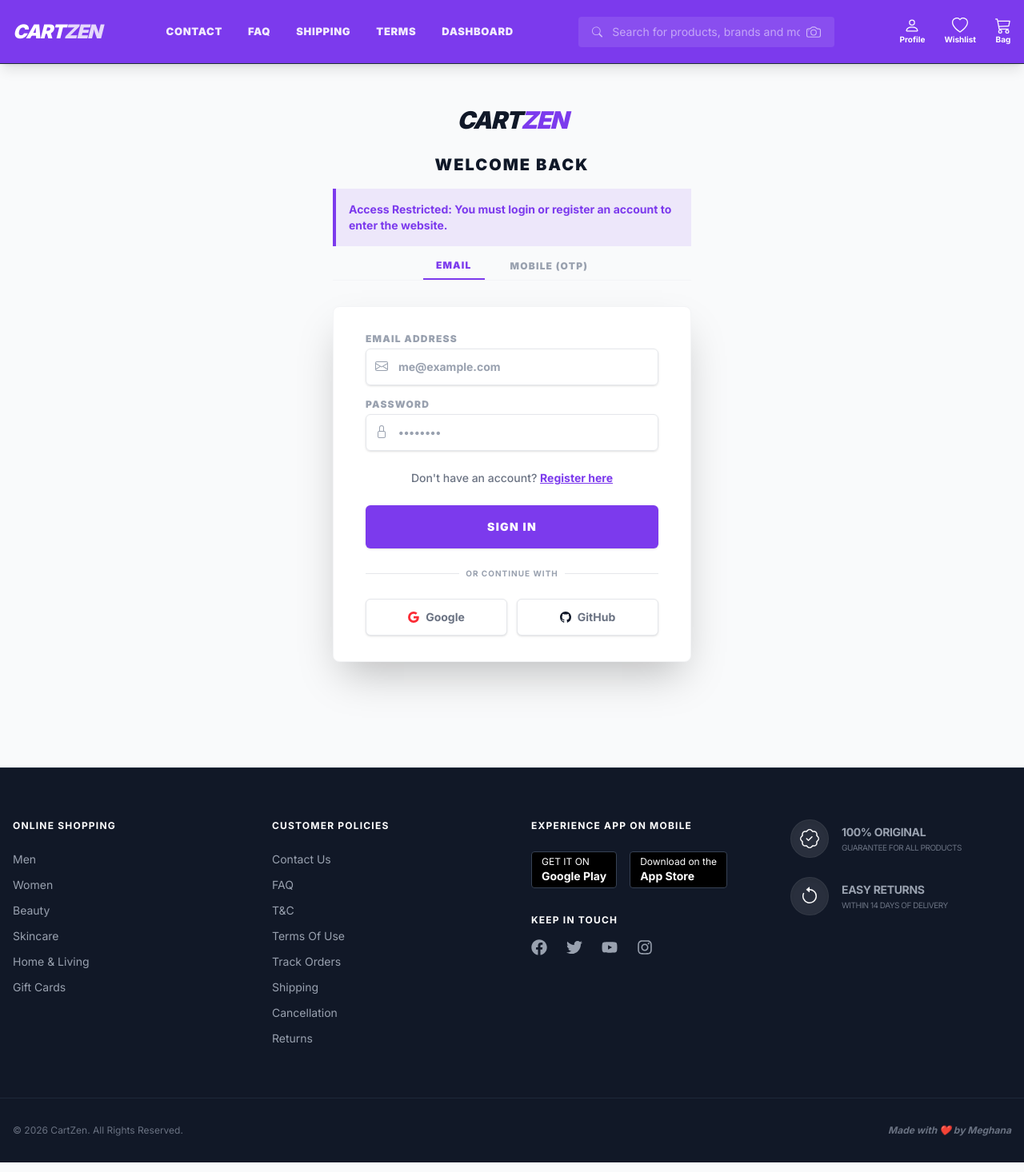
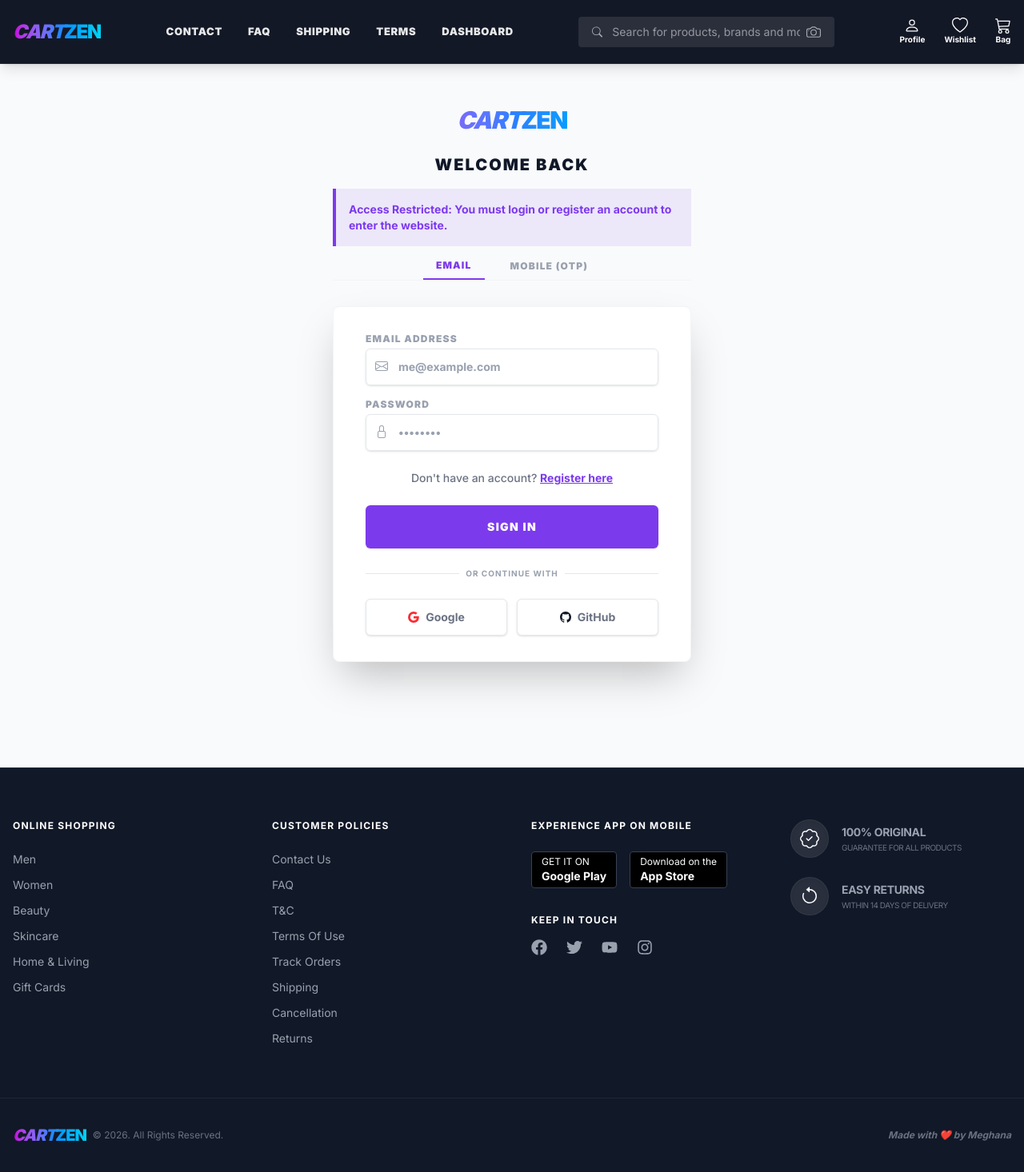
Before and after one commit to Meghanamariprolu/CartZen, a Next.js app: page /login in a window 1280 px wide. Shown: the whole page at 80% size. Built offline with nearby package versions, Linux system fonts and the light colour scheme; no server answers.

Commit message:
Fix: Resolve MongoDB dependency conflict and update logo styling/navbar color

```diff
--- a/app/backend/config/db.js
+++ b/app/backend/config/db.js
@@ -0,0 +1,14 @@
+const mongoose = require("mongoose");
+
+const connectDB = async () => {
+  try {
+    const conn = await mongoose.connect(process.env.MONGO_URI);
+
+    console.log(`MongoDB Connected: ${conn.connection.host}`);
+  } catch (error) {
+    console.error("Database connection failed:", error);
+    process.exit(1);
+  }
+};
+
+module.exports = connectDB;
--- a/app/components/Footer.js
+++ b/app/components/Footer.js
@@ -67,7 +67,12 @@
                 </div>
             </div>
             <div className="max-w-screen-xl mx-auto px-4 mt-16 pt-8 border-t border-gray-800 flex flex-col md:flex-row justify-between items-center text-xs text-gray-500">
-                <p>&copy; 2026 CartZen. All Rights Reserved.</p>
+                <div className="flex items-center space-x-2">
+                    <span className="text-xl font-black tracking-tighter bg-gradient-to-r from-fuchsia-600 via-blue-500 to-cyan-400 bg-clip-text text-transparent inline-block">
+                        <span className="italic">CART</span><span className="NOT-italic">ZEN</span>
+                    </span>
+                    <p>&copy; 2026. All Rights Reserved.</p>
+                </div>
                 <p className="mt-4 md:mt-0 italic font-bold">Made with ❤️ by Meghana</p>
             </div>
         </footer>
--- a/app/components/Navbar.js
+++ b/app/components/Navbar.js
@@ -53,13 +53,13 @@
   }, []);
 
   return (
-    <nav className="bg-primary border-b border-primary-hover fixed w-full top-0 left-0 z-50 h-20 flex items-center shadow-lg">
+    <nav className="bg-[#131826] border-b border-gray-800 fixed w-full top-0 left-0 z-50 h-20 flex items-center shadow-lg">
       <div className="max-w-screen-xl mx-auto px-4 w-full flex justify-between items-center h-full">
         {/* Logo Section */}
         <div className="flex items-center">
           <Link href="/">
-            <span className="text-2xl font-black tracking-tighter text-white cursor-pointer italic">
-              CART<span className="text-white/80 NOT-italic">ZEN</span>
+            <span className="text-2xl font-black tracking-tighter cursor-pointer bg-gradient-to-r from-fuchsia-600 via-blue-500 to-cyan-400 bg-clip-text text-transparent inline-block">
+              <span className="italic">CART</span><span className="NOT-italic">ZEN</span>
             </span>
           </Link>
         </div>
--- a/app/globals.css
+++ b/app/globals.css
@@ -58,3 +58,13 @@
 .btn-primary:hover {
   background-color: var(--primary-hover);
 }
+
+.logo-gradient {
+  background: linear-gradient(to right, #a855f7, #ec4899, #ef4444);
+  /* Purple to Pink to Red */
+  -webkit-background-clip: text;
+  -webkit-text-fill-color: transparent;
+  background-clip: text;
+  color: transparent;
+  display: inline-block;
+}
--- a/app/login/page.js
+++ b/app/login/page.js
@@ -120,8 +120,8 @@
         <div className="min-h-screen bg-gray-50 flex flex-col justify-center py-12 sm:px-6 lg:px-8">
             <div className="sm:mx-auto sm:w-full sm:max-w-md">
                 <Link href="/">
-                    <h1 className="text-center text-3xl font-black text-gray-900 italic tracking-tighter">
-                        CART<span className="text-primary NOT-italic">ZEN</span>
+                    <h1 className="text-center text-3xl font-black tracking-tighter bg-gradient-to-r from-fuchsia-600 via-blue-500 to-cyan-400 bg-clip-text text-transparent inline-block w-full">
+                        <span className="italic">CART</span><span className="NOT-italic">ZEN</span>
                     </h1>
                 </Link>
                 <h2 className="mt-6 text-center text-xl font-black text-gray-900 uppercase tracking-widest">
--- a/package.json
+++ b/package.json
@@ -15,8 +15,8 @@
     "chart.js": "^4.5.1",
     "dotenv": "^17.3.1",
     "framer-motion": "^12.34.2",
-    "mongodb": "^7.1.0",
-    "mongoose": "^9.2.1",
+    "mongodb": "^6.21.0",
+    "mongoose": "^8.23.0",
     "next": "^16.1.1",
     "next-auth": "^4.24.13",
     "react": "^18.2.0",
--- a/public/clear_cookies.html
+++ b/public/clear_cookies.html
@@ -1,21 +1,56 @@
 <!DOCTYPE html>
 <html>
+
 <head>
     <title>CartZen Cookie Cleaner</title>
     <style>
-        body { font-family: sans-serif; display: flex; flex-direction: column; align-items: center; justify-content: center; height: 100vh; background: #f0f2f5; }
-        .card { background: white; padding: 2rem; border-radius: 8px; shadow: 0 4px 6px rgba(0,0,0,0.1); text-align: center; }
-        button { background: #6366f1; color: white; border: none; padding: 0.75rem 1.5rem; border-radius: 4px; cursor: pointer; font-weight: bold; }
-        button:hover { background: #4f46e5; }
-        .success { color: #10b981; margin-top: 1rem; display: none; }
+        body {
+            font-family: sans-serif;
+            display: flex;
+            flex-direction: column;
+            align-items: center;
+            justify-content: center;
+            height: 100vh;
+            background: #f0f2f5;
+        }
+
+        .card {
+            background: white;
+            padding: 2rem;
+            border-radius: 8px;
+            box-shadow: 0 4px 6px rgba(0, 0, 0, 0.1);
+            text-align: center;
+        }
+
+        button {
+            background: #6366f1;
+            color: white;
+            border: none;
+            padding: 0.75rem 1.5rem;
+            border-radius: 4px;
+            cursor: pointer;
+            font-weight: bold;
+        }
+
+        button:hover {
+            background: #4f46e5;
+        }
+
+        .success {
+            color: #10b981;
+            margin-top: 1rem;
+            display: none;
+        }
     </style>
 </head>
+
 <body>
     <div class="card">
         <h1>Clear Localhost Cookies</h1>
         <p>This will clear all cookies for <b>localhost</b> to fix the HTTP 431 error.</p>
         <button onclick="clearCookies()">Clear Now</button>
-        <div id="success" class="success">Cookies cleared! You can now open <a href="http://localhost:3005">http://localhost:3005</a></div>
+        <div id="success" class="success">Cookies cleared! You can now open <a
+                href="http://localhost:3005">http://localhost:3005</a></div>
     </div>
     <script>
         function clearCookies() {
@@ -31,4 +66,5 @@
         }
     </script>
 </body>
+
 </html>
```
Also changed, not shown: 1 other file (tests, documents, lock files or other folders).
